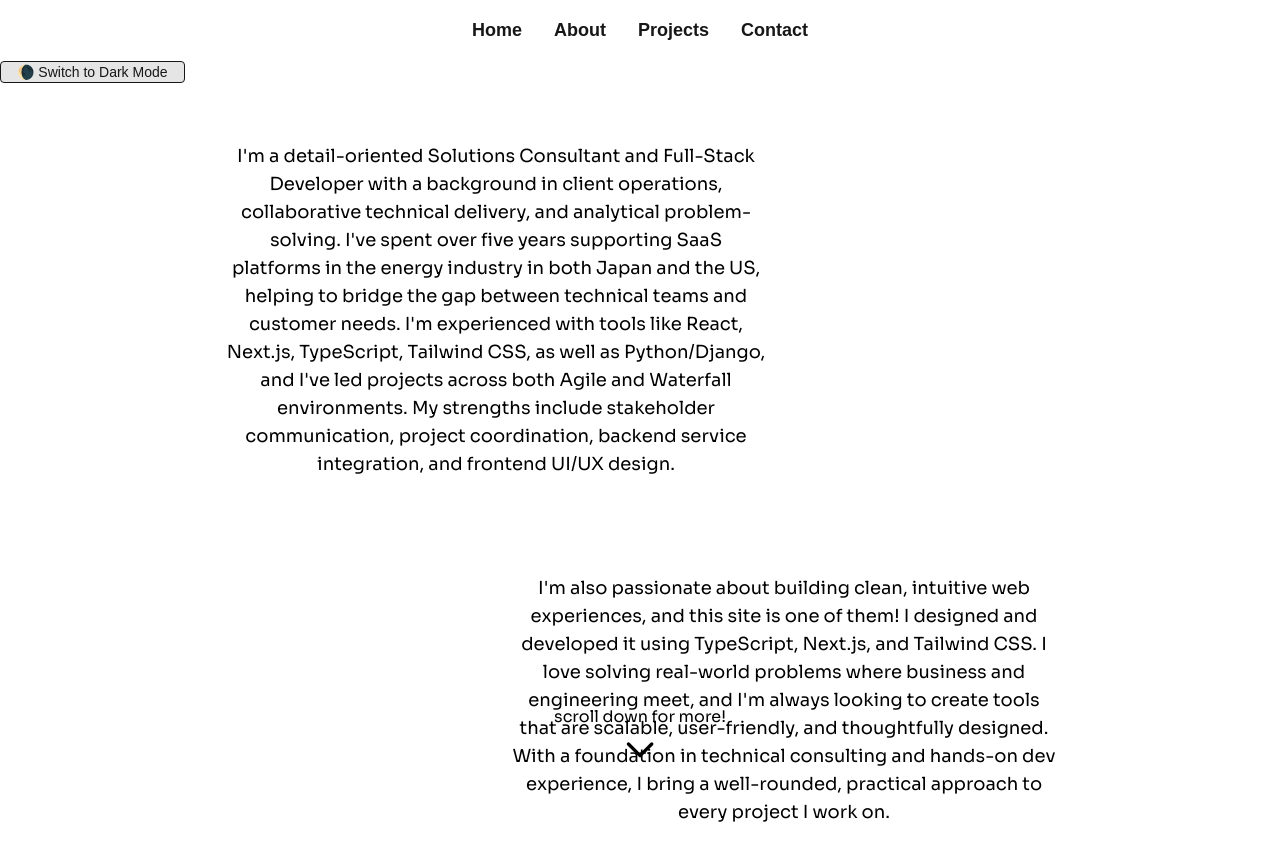
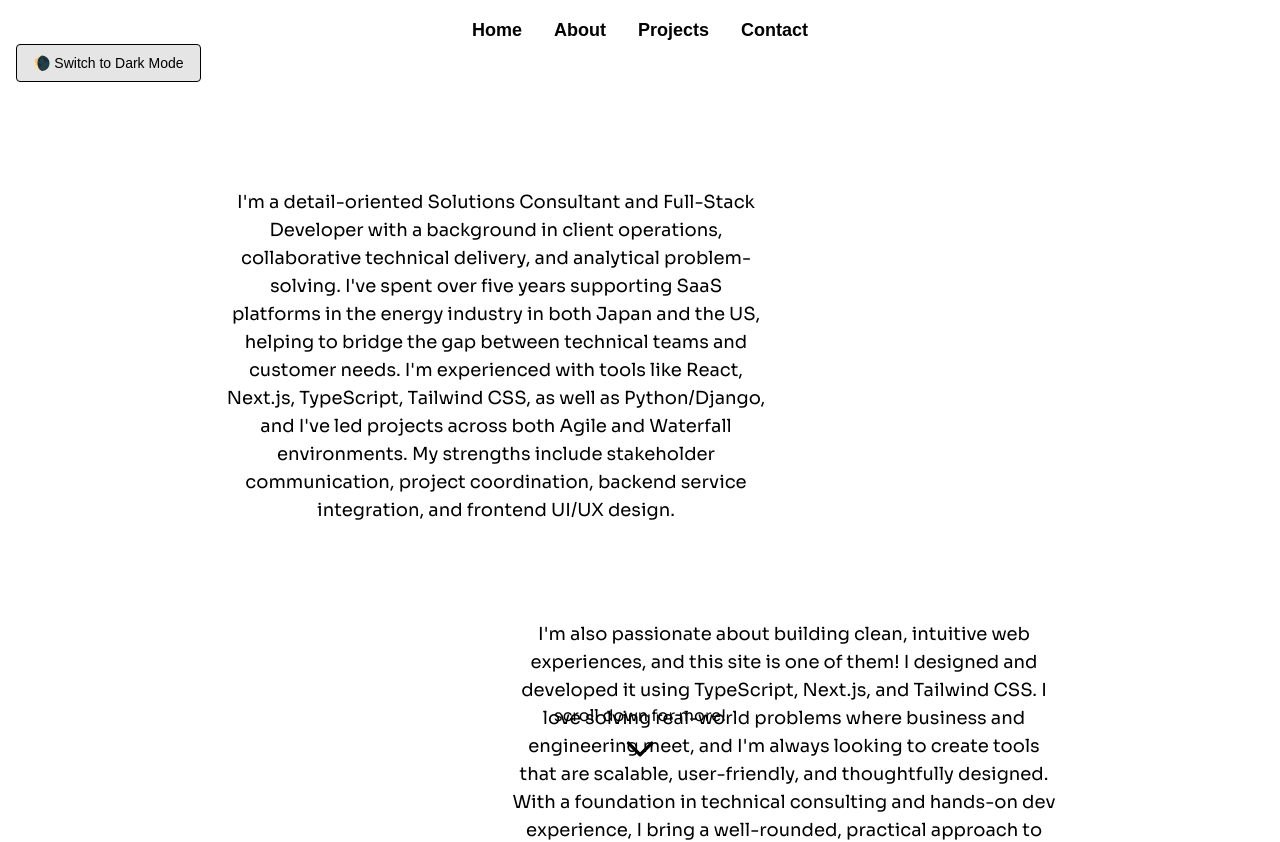
Before and after one commit to Bcook2289/portfolio, a Next.js app in the folder portfolio-project/: page /about in a window 1280 px wide. Shown: the top 842 px of the page. Built offline with nearby package versions, Linux system fonts and the light colour scheme.

Commit message:
figured out why dark mode wasn't working-I was the reason

```diff
--- a/portfolio-project/src/app/about/page.tsx
+++ b/portfolio-project/src/app/about/page.tsx
@@ -9,7 +9,7 @@ export default function AboutPage() {
   return (
     <>
       <NavBar />
-      <main className="min-h-screen font-sora mx-8 dark:text-white text-black">
+      <main className="min-h-screen font-sora m-8 pb-8 rounded-2xl dark:text-white text-black bg-white dark:bg-black">
         <div className="h-screen m-auto max-w-1/2 flex flex-col justify-center items-center px-8 text-center text-lg">
           <Intro pageFlag="detailed" />
         </div>
--- a/portfolio-project/src/app/page.tsx
+++ b/portfolio-project/src/app/page.tsx
@@ -5,7 +5,7 @@ export default function Home() {
   return (
     <div className="min-h-screen flex flex-col">
       <NavBar />
-      <main className="flex-grow flex items-center justify-center">
+      <main className="flex-grow flex items-center justify-center text-black dark:text-white bg-white dark:bg-black">
         <Hero />
       </main>
     </div>
--- a/portfolio-project/src/components/NavBar.tsx
+++ b/portfolio-project/src/components/NavBar.tsx
@@ -22,7 +22,7 @@ const NavBar = () => {
 
   return (
     <>
-      <nav className="w-full p-4">
+      <nav className="w-full p-4 text-black dark:text-white bg-white dark:bg-black">
         <ul className="flex justify-center space-x-8">
           {navItems.map((link) =>
             link.label === "Projects" ? (
@@ -57,10 +57,10 @@ const NavBar = () => {
                         >
                           <Link
                             href={project.href}
-                            className="inline-block relative px-4 py-2 font-semibold text-sm text-black hover:text-gray-400 group"
+                            className="inline-block relative px-4 py-2 font-semibold text-sm text-black  hover:text-gray-400 group"
                           >
                             {project.label}
-                            <span className="absolute left-0 ml-3 bottom-0 h-[2px] w-0 bg-black transition-all duration-300 group-hover:w-[80%]"></span>
+                            <span className="absolute left-0 ml-3 bottom-0 h-[2px] w-0 bg-black dark:text-white transition-all duration-300 group-hover:w-[80%]"></span>
                           </Link>
                         </motion.li>
                       ))}
@@ -86,8 +86,8 @@ const NavBar = () => {
             )
           )}
         </ul>
+        <ThemeSwitcher/>
       </nav>
-      <ThemeSwitcher/>
     </>
   );
 };
--- a/portfolio-project/src/components/Theme/ThemeSwitcher.tsx
+++ b/portfolio-project/src/components/Theme/ThemeSwitcher.tsx
@@ -18,7 +18,7 @@ const ThemeSwitcher = () => {
     return (
         <button
             onClick={() => setTheme(resolvedTheme === 'dark' ? 'light' : 'dark')}
-            className="rounded px-4 py02 border text-sm transition-color bg-neutral-200 dark:bg-neutral-800"
+            className="rounded px-4 py-2 mx-auto border text-sm transition-color bg-neutral-200 dark:bg-neutral-800"
         >
             {resolvedTheme === 'dark' ? '☀️ Switch to Light Mode' : '🌘 Switch to Dark Mode'}
         </button>
```
